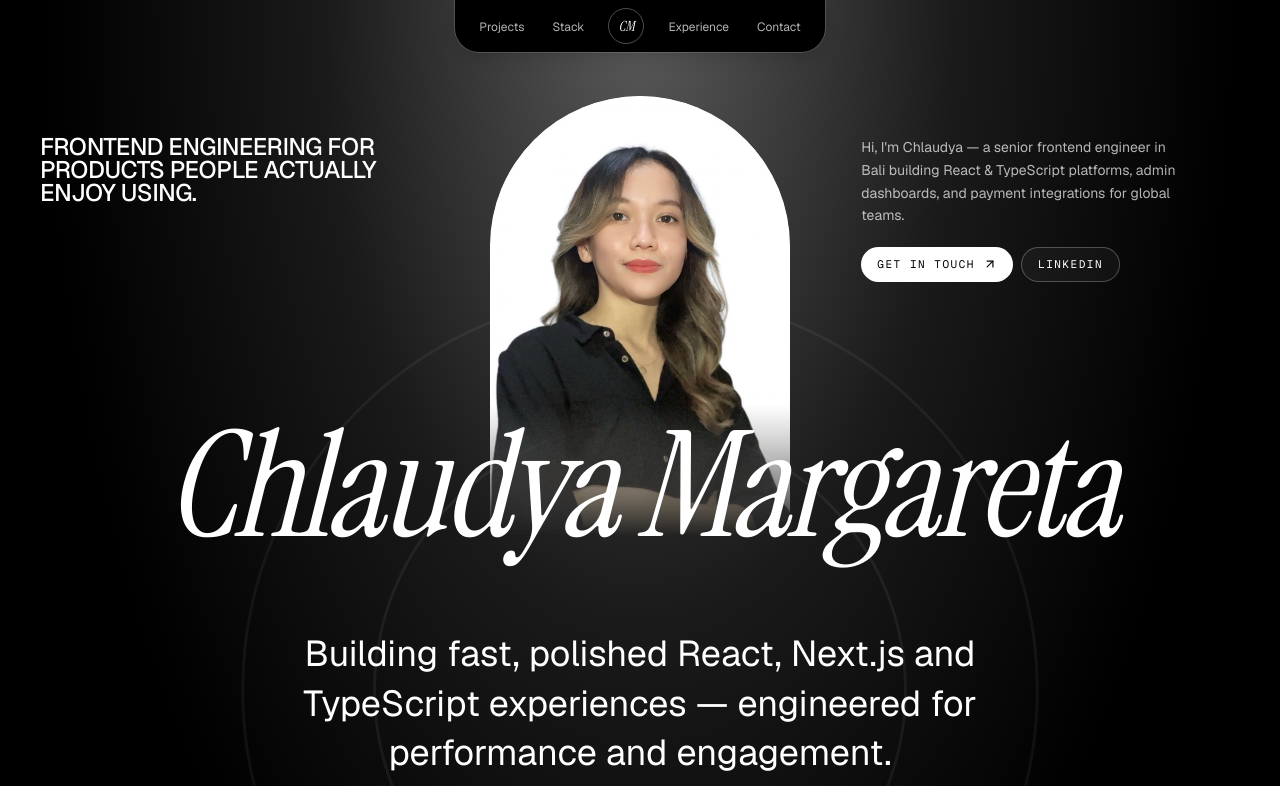
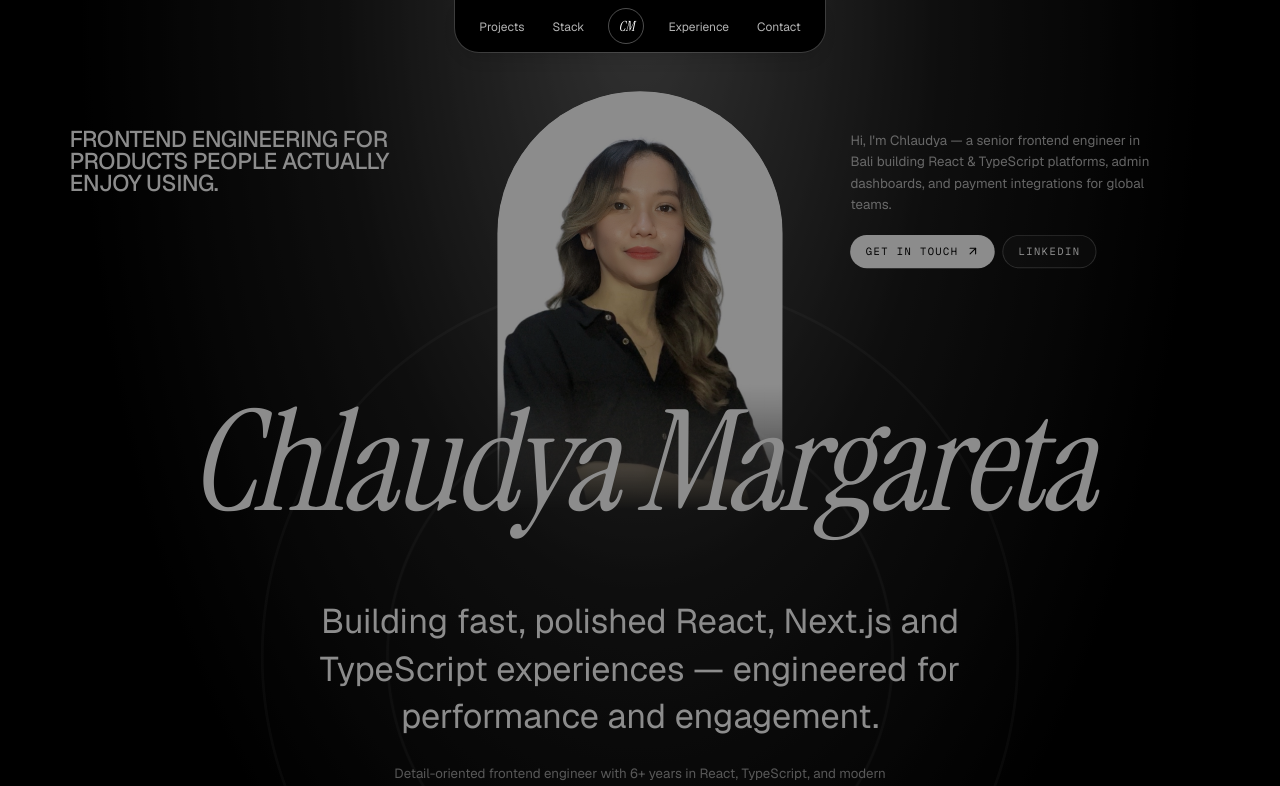
Before and after one commit to chlaudya/Chlaudya-Portfolios, a Next.js app: page / in a window 1280 px wide. Shown: the top 786 px of the page. Built offline with nearby package versions, Linux system fonts and the light colour scheme.

Commit message:
Re-add stacked overlap as opt-in pin: Projects slides over Hero, Contact slides over Experience

```diff
--- a/app/page.tsx
+++ b/app/page.tsx
@@ -14,7 +14,7 @@ export default function Home() {
       <a href="#projects" className="sr-only focus:not-sr-only focus:fixed focus:left-4 focus:top-4 focus:z-[60] focus:rounded focus:bg-white focus:px-3 focus:py-2">Skip to content</a>
       <Nav />
       <main className="bg-black">
-        <StackSection index={0} rounded={false}>
+        <StackSection index={0} rounded={false} pin>
           <Hero />
         </StackSection>
         <StackSection index={1} tone="light">
@@ -26,10 +26,10 @@ export default function Home() {
         <StackSection index={3} tone="stone">
           <Workflow />
         </StackSection>
-        <StackSection index={4} tone="dark">
+        <StackSection index={4} tone="dark" pin>
           <Experience />
         </StackSection>
-        <StackSection index={5} rounded={false}>
+        <StackSection index={5} className="bg-black">
           <ContactCta />
         </StackSection>
       </main>
--- a/components/mg/stack.tsx
+++ b/components/mg/stack.tsx
@@ -1,10 +1,16 @@
-import type { ReactNode } from "react"
+"use client"
+import { useEffect, useRef, type ReactNode } from "react"
+import { motion, useReducedMotion, useScroll, useTransform } from "motion/react"
 import { cn } from "@/lib/utils"
 
 /**
- * Homepage section panel: sets the per-section tone (background + color tokens)
- * and an optional subtle rounded top edge that tucks over the previous section.
- * Sections scroll normally — no pinning or scroll-linked transforms.
+ * Homepage section panel: per-section tone (background + color tokens) and an
+ * optional subtle rounded top edge that tucks over the previous section.
+ *
+ * `pin` opts a section into the migss.dev stacked-card overlap: it becomes
+ * `position: sticky` with `top: min(0px, 100svh - height)` (tall sections pin
+ * once their bottom reaches the viewport), and scales/dims slightly while the
+ * next section slides over it. Disabled under prefers-reduced-motion.
  */
 export function StackSection({
   children,
@@ -12,6 +18,7 @@ export function StackSection({
   className,
   rounded = true,
   tone,
+  pin = false,
 }: {
   children: ReactNode
   index: number
@@ -19,18 +26,56 @@ export function StackSection({
   rounded?: boolean
   /** Panel palette: sets background, text and per-panel color tokens. */
   tone?: "light" | "dark" | "stone" | "charcoal"
+  /** Pin this section and let the next one slide over it. */
+  pin?: boolean
 }) {
+  const reduced = useReducedMotion()
+  const sticky = pin && !reduced
+  const panel = cn(
+    "relative",
+    tone && `mg-tone-${tone}`,
+    rounded && "-mt-8 overflow-clip rounded-t-[clamp(1.5rem,4vw,2.5rem)] shadow-[0_-24px_48px_-24px_rgb(0_0_0/0.35)]",
+    className,
+  )
+
+  if (!sticky) {
+    return (
+      <div style={{ zIndex: 10 + index }} className={panel}>
+        {children}
+      </div>
+    )
+  }
+  return (
+    <PinnedSection index={index} className={panel}>
+      {children}
+    </PinnedSection>
+  )
+}
+
+function PinnedSection({ children, index, className }: { children: ReactNode; index: number; className: string }) {
+  const ref = useRef<HTMLDivElement>(null)
+  const { scrollYProgress } = useScroll({ target: ref, offset: ["end end", "end start"] })
+  const scale = useTransform(scrollYProgress, [0, 1], [1, 0.94])
+  const dim = useTransform(scrollYProgress, [0, 1], [0, 0.55])
+
+  useEffect(() => {
+    const el = ref.current
+    if (!el) return
+    const ro = new ResizeObserver(() => el.style.setProperty("--stack-h", `${el.offsetHeight}px`))
+    ro.observe(el)
+    return () => ro.disconnect()
+  }, [])
+
   return (
     <div
-      style={{ zIndex: 10 + index }}
-      className={cn(
-        "relative",
-        tone && `mg-tone-${tone}`,
-        rounded && "-mt-8 rounded-t-[clamp(1.5rem,4vw,2.5rem)]",
-        className,
-      )}
+      ref={ref}
+      style={{ zIndex: 10 + index, top: "min(0px, calc(100svh - var(--stack-h, 100svh)))" }}
+      className="sticky"
     >
-      {children}
+      <motion.div style={{ scale, transformOrigin: "50% 0%" }} className={cn(className, "overflow-clip")}>
+        {children}
+        <motion.div aria-hidden style={{ opacity: dim }} className="pointer-events-none absolute inset-0 bg-black" />
+      </motion.div>
     </div>
   )
 }
```
